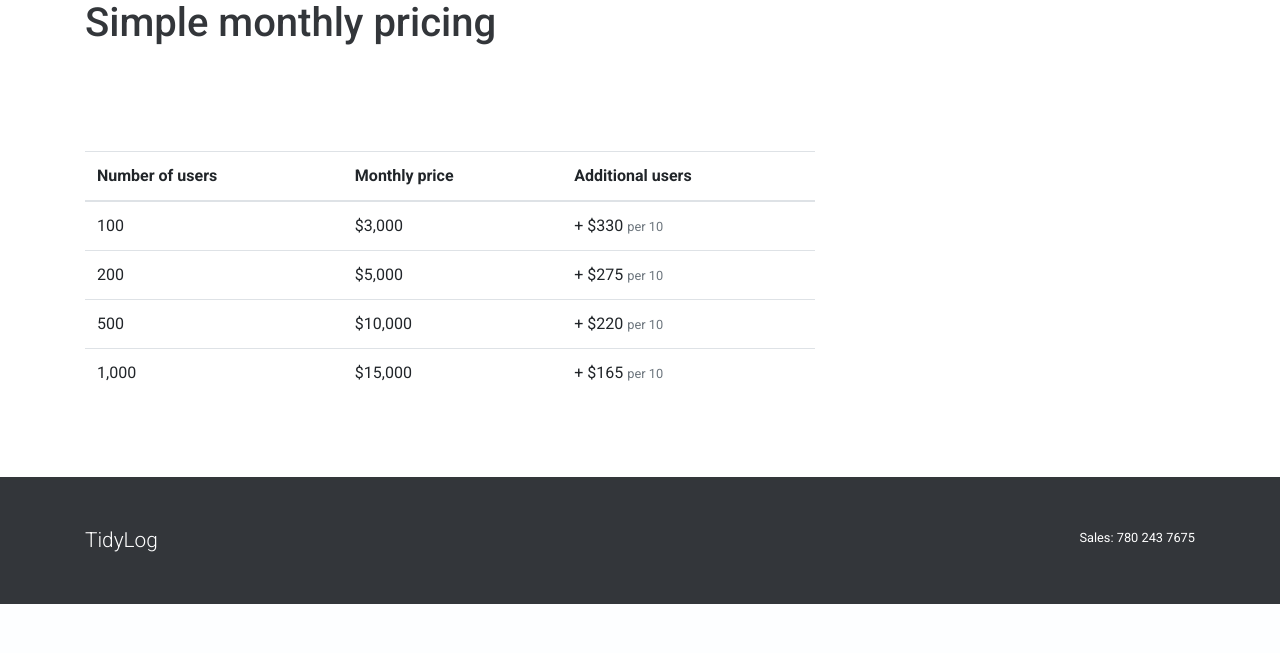
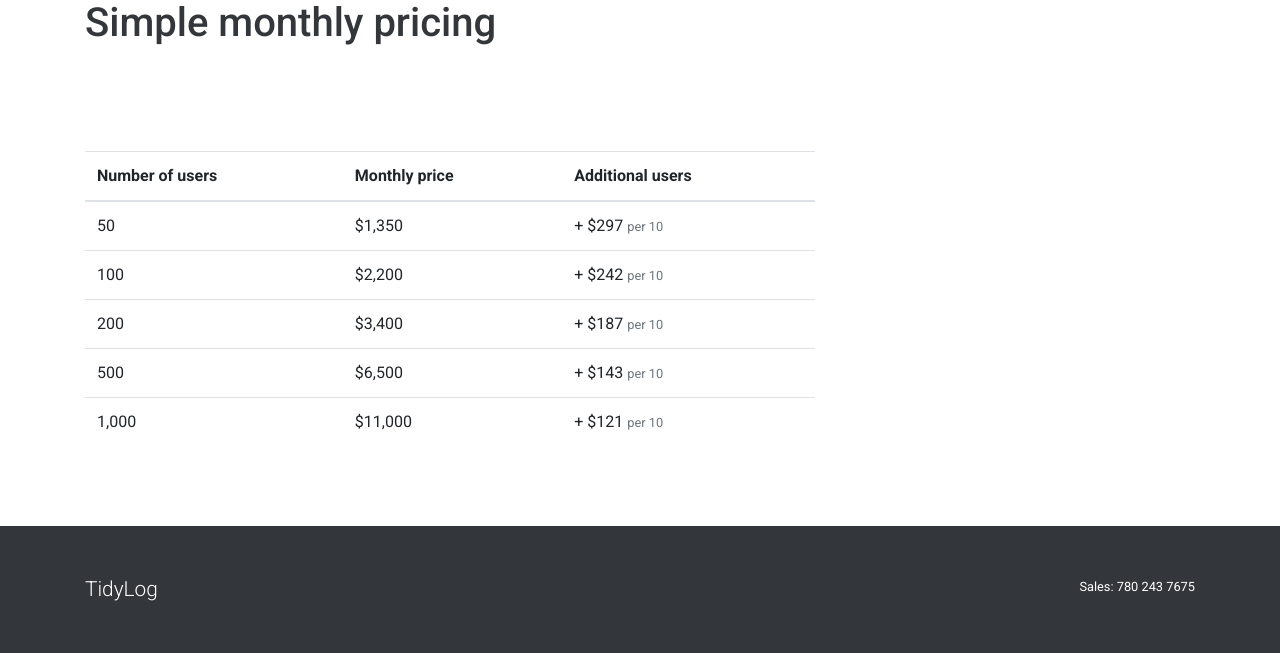
Before and after one commit to bneeland/tidylog, a Django app: page /pricing in a window 1280 px wide. Shown: the part 271-924 px from the top of the page. Before the commit the page ends 875 px from the top, so only its background shows below. Run offline with Django 3.2, Linux system fonts and the light colour scheme; some libraries are stand-ins or nearby versions.

Commit message:
Updated pricing

```diff
--- a/templates/pricing.html
+++ b/templates/pricing.html
@@ -32,24 +32,29 @@
             </thead>
             <tbody>
               <tr>
+                <td>50</td>
+                <td>$1,350</td>
+                <td>+ $297 <small class="text-muted">per 10</small></td>
+              </tr>
+              <tr>
                 <td>100</td>
-                <td>$3,000</td>
-                <td>+ $330 <small class="text-muted">per 10</small></td>
+                <td>$2,200</td>
+                <td>+ $242 <small class="text-muted">per 10</small></td>
               </tr>
               <tr>
                 <td>200</td>
-                <td>$5,000</td>
-                <td>+ $275 <small class="text-muted">per 10</small></td>
+                <td>$3,400</td>
+                <td>+ $187 <small class="text-muted">per 10</small></td>
               </tr>
               <tr>
                 <td>500</td>
-                <td>$10,000</td>
-                <td>+ $220 <small class="text-muted">per 10</small></td>
+                <td>$6,500</td>
+                <td>+ $143 <small class="text-muted">per 10</small></td>
               </tr>
               <tr>
                 <td>1,000</td>
-                <td>$15,000</td>
-                <td>+ $165 <small class="text-muted">per 10</small></td>
+                <td>$11,000</td>
+                <td>+ $121 <small class="text-muted">per 10</small></td>
               </tr>
             </tbody>
           </table>
```
